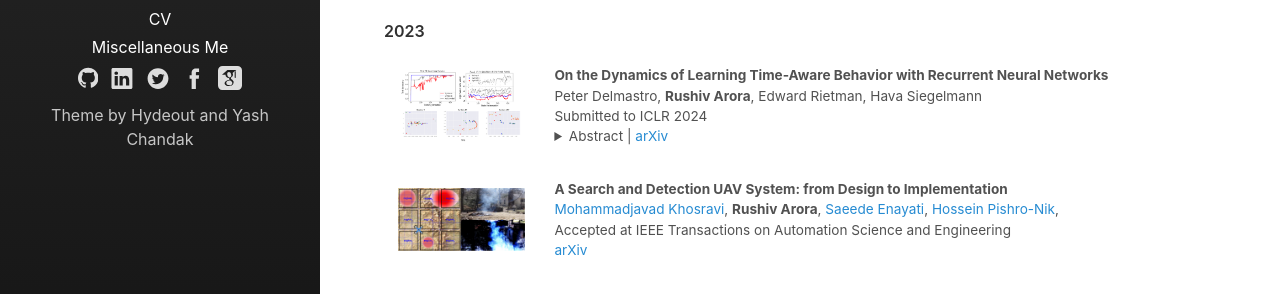
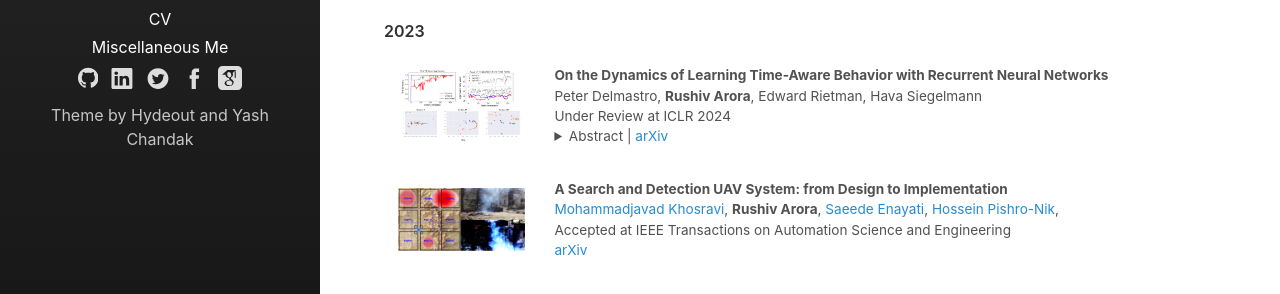
Before and after one commit to RushivArora/rushivarora.github.io, a Jekyll site: the page built from _pages/publications.md, in a window 1280 px wide. Shown: the part 649-943 px from the top of the page. Built offline with Jekyll 4.4.1, drawn with Linux system fonts in a browser that asks for light colours.

Commit message:
Added LCR Abstract

```diff
--- a/_pages/publications.md
+++ b/_pages/publications.md
@@ -128,6 +128,7 @@
               <details>
                 <summary>Abstract  </summary>
                   <p class="message">
+                  The success of Reinforcement Learning (RL) heavily relies on the ability to learn robust representations from the observations of the environment. In most cases, the representations learned purely by the reinforcement learning loss can differ vastly across states depending on how the value functions change. However, the representations learned need not be very specific to the task at hand. Relying only on the Reinforcement Learning objective may yield representations that vary greatly across successive time steps. In addition, since the Reinforcement Learning loss has a changing target, the representations learned would depend on how good the current values/policies are. Thus, disentangling the representations from the main task would allow them to focus not only on the task-specific features but also the environment dynamics. To this end, we propose locally constrained representations, where an auxiliary loss forces the state representations to be predictable by the representations of the neighboring states. This encourages the representations to be driven not only by the value/policy learning but an additional loss that constrains the representations from over-fitting to the value loss. We evaluate the proposed method on several known benchmarks and observe strong performance. Especially in continuous control tasks, our experiments show a significant performance improvement.
                   <br><br>
                   <b>Keywords</b>: Reinforcement Learning, Machine Learning
                   </p>
@@ -150,7 +151,7 @@
               <br>
               Peter Delmastro, <b>Rushiv Arora</b>, Edward Rietman, Hava Siegelmann
               <br>
-              Submitted to ICLR 2024
+              Under Review at ICLR 2024
               <br>
               <details>
                 <summary>Abstract  | <a href="https://arxiv.org/abs/2306.07125">arXiv</a> </summary>
```
